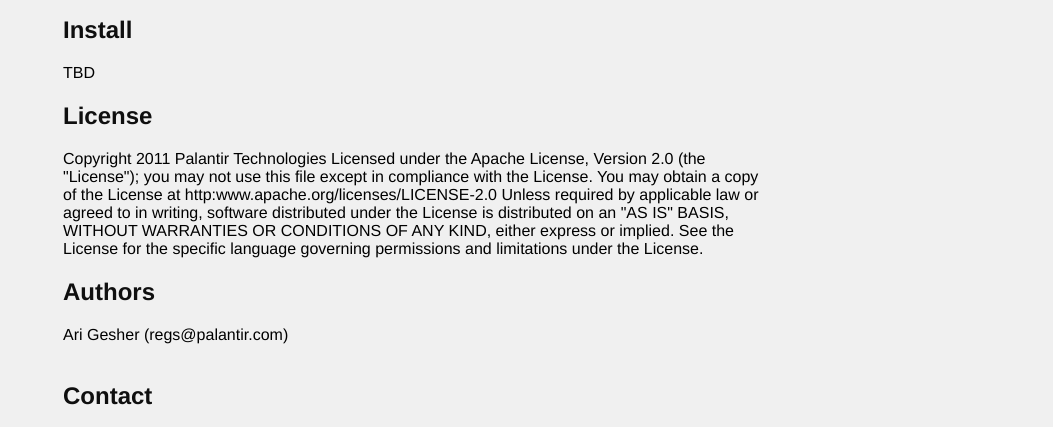
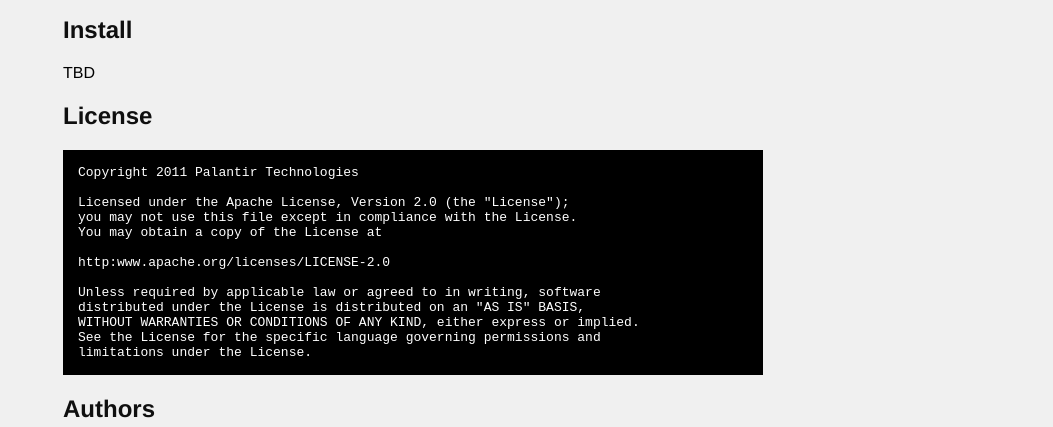
Before and after one commit to palantir/Sysmon, a plain HTML site: page index.html in a window 1280 px wide. Shown: the part 372-799 px from the top of the page, without its empty margins (227-1280 px from the left). Drawn offline with Linux system fonts and the light colour scheme.

Commit message:
Fixed formatting on licensing

```diff
--- a/index.html
+++ b/index.html
@@ -54,7 +54,8 @@
 <h2>Install</h2>
 <p>TBD</p>
 <h2>License</h2>
-<p>Copyright 2011 Palantir Technologies
+<pre>
+Copyright 2011 Palantir Technologies
 
 Licensed under the Apache License, Version 2.0 (the "License");
 you may not use this file except in compliance with the License.
@@ -66,7 +67,8 @@ Unless required by applicable law or agreed to in writing, software
 distributed under the License is distributed on an "AS IS" BASIS,
 WITHOUT WARRANTIES OR CONDITIONS OF ANY KIND, either express or implied.
 See the License for the specific language governing permissions and
-limitations under the License.</p>
+limitations under the License.
+</pre>
 <h2>Authors</h2>
 <p>Ari Gesher (regs@palantir.com)
 <br/>
```
